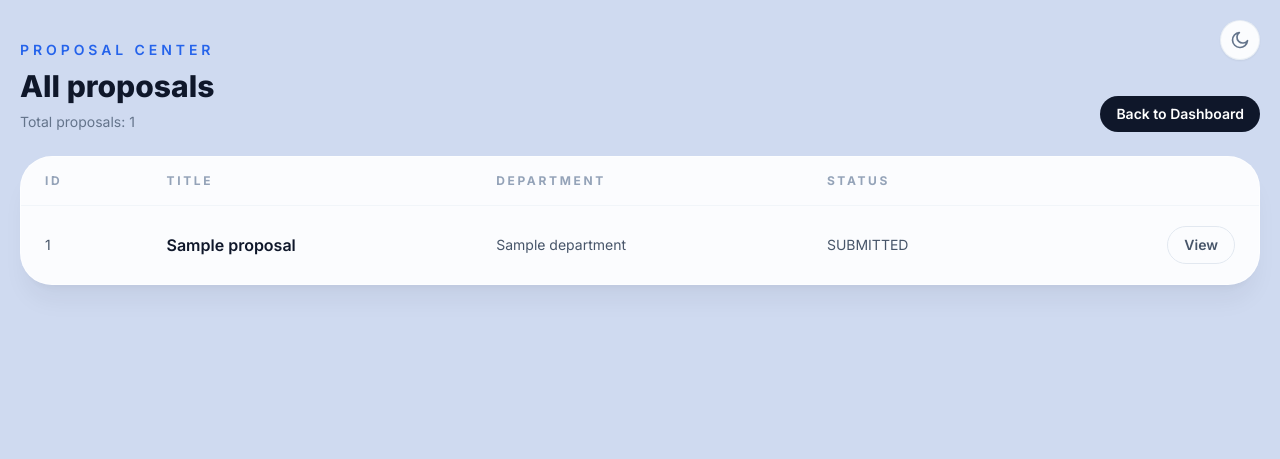
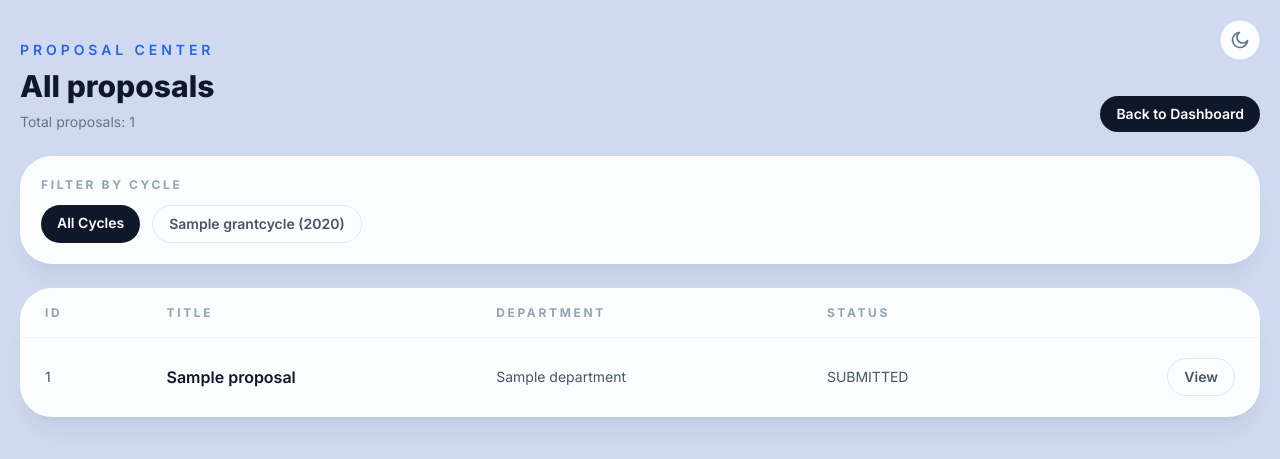
Before and after one commit to akibhassan66-pixel/ctrg_project, a Django app: page /proposals/ in a window 1280 px wide. Shown: the top 459 px of the page. Run offline with Django 5.2, Linux system fonts and the light colour scheme; a user stored in the database is signed in; tables that the repository leaves empty hold one stand-in row (values such as "Sample post"); parts of the project's set-up code (start-up, migrations or seed data) failed here and were passed over; some libraries are stand-ins or nearby versions.

Commit message:
Add chair PI access and proposal filtering

```diff
--- a/ctrg_app/p3_views_pi.py
+++ b/ctrg_app/p3_views_pi.py
@@ -208,7 +208,7 @@ def is_reviewer(user):
     return Reviewers.objects.filter(user=user, is_active=True).exists()
 
 def is_pi(user):
-    return not is_chair(user)
+    return user.is_authenticated
 
 
 def get_pi_school(user, proposals=None):
--- a/ctrg_app/templates/proposals/proposal_list.html
+++ b/ctrg_app/templates/proposals/proposal_list.html
@@ -42,6 +42,26 @@
             <a href="{% url 'dashboard' %}" class="inline-flex rounded-full bg-slate-900 px-4 py-2 text-sm font-semibold text-white transition hover:bg-blue-700 dark:bg-blue-600 dark:hover:bg-blue-500">Back to Dashboard</a>
         </section>
 
+        <section class="animate-fade-up mb-6" style="animation-delay:40ms">
+            <div class="rounded-[2rem] border border-white/60 bg-white/90 p-5 shadow-xl shadow-slate-900/5 backdrop-blur dark:border-slate-700/60 dark:bg-slate-800/85">
+                <div class="flex flex-col gap-3">
+                    <p class="text-xs font-bold uppercase tracking-[0.22em] text-slate-400">Filter By Cycle</p>
+                    <div class="flex flex-wrap gap-3">
+                        <a href="{% url 'proposal_list' %}"
+                           class="inline-flex rounded-full px-4 py-2 text-sm font-semibold transition {% if not selected_cycle_id %}bg-slate-900 text-white dark:bg-blue-600{% else %}border border-slate-200 text-slate-600 hover:bg-slate-50 dark:border-slate-700 dark:text-slate-300 dark:hover:bg-slate-700{% endif %}">
+                            All Cycles
+                        </a>
+                        {% for cycle in cycles %}
+                        <a href="{% url 'proposal_list' %}?cycle_id={{ cycle.cycle_id }}"
+                           class="inline-flex rounded-full px-4 py-2 text-sm font-semibold transition {% if selected_cycle_id == cycle.cycle_id|stringformat:'s' %}bg-slate-900 text-white dark:bg-blue-600{% else %}border border-slate-200 text-slate-600 hover:bg-slate-50 dark:border-slate-700 dark:text-slate-300 dark:hover:bg-slate-700{% endif %}">
+                            {{ cycle.cycle_name }} ({{ cycle.year }})
+                        </a>
+                        {% endfor %}
+                    </div>
+                </div>
+            </div>
+        </section>
+
         <section class="animate-fade-up overflow-hidden rounded-[2rem] border border-white/60 bg-white/90 shadow-xl shadow-slate-900/5 backdrop-blur dark:border-slate-700/60 dark:bg-slate-800/85" style="animation-delay:80ms">
             <div class="overflow-x-auto">
                 <table class="min-w-full">
@@ -57,7 +77,7 @@
                     <tbody class="divide-y divide-slate-100 dark:divide-slate-800">
                         {% for p in proposals %}
                         <tr class="transition hover:bg-slate-50/80 dark:hover:bg-slate-700/50">
-                            <td class="px-6 py-5 text-sm text-slate-600 dark:text-slate-300">{{ p.proposal_id }}</td>
+                            <td class="px-6 py-5 text-sm text-slate-600 dark:text-slate-300">{{ forloop.counter }}</td>
                             <td class="px-6 py-5 font-semibold text-slate-900 dark:text-white">{{ p.title }}</td>
                             <td class="px-6 py-5 text-sm text-slate-600 dark:text-slate-300">{{ p.department.department_name }}</td>
                             <td class="px-6 py-5 text-sm text-slate-600 dark:text-slate-300">{{ p.status }}</td>
--- a/ctrg_app/views.py
+++ b/ctrg_app/views.py
@@ -1,3 +1,5 @@
+from urllib.parse import urlparse
+
 from django.contrib.auth.hashers import make_password
 from django.utils import timezone
 from django.db import connection
@@ -221,7 +223,7 @@ def dashboard(request):
     context = {
         'is_chair': is_chair,
         'is_reviewer': is_reviewer,
-        'is_pi': not is_chair,
+        'is_pi': True,
     }
     return render(request, 'dashboard.html', context)
 
@@ -441,7 +443,21 @@ def reviewer_detail(request, reviewer_id):
         Reviewers.objects.select_related('user', 'department', 'department__school'),
         reviewer_id=reviewer_id
     )
-    return render(request, 'chair/reviewer_detail.html', {'reviewer': reviewer})
+    profile_picture = (getattr(reviewer.user, 'profile_picture', '') or '').strip()
+    profile_picture_url = ''
+    if profile_picture:
+        parsed_profile = urlparse(profile_picture)
+        if parsed_profile.scheme and parsed_profile.netloc:
+            profile_picture_url = profile_picture
+        elif profile_picture.startswith(settings.MEDIA_URL):
+            profile_picture_url = profile_picture
+        else:
+            profile_picture_url = f"{settings.MEDIA_URL}{profile_picture.lstrip('/')}"
+
+    return render(request, 'chair/reviewer_detail.html', {
+        'reviewer': reviewer,
+        'profile_picture_url': profile_picture_url,
+    })
 
 
 def create_reviewer(request):
@@ -772,15 +788,50 @@ def proposal_list(request):
     if not request.user.is_authenticated:
         return redirect('login')
 
-    proposals = Proposals.objects.all()
-    return render(request, 'proposals/proposal_list.html', {'proposals': proposals})
+    try:
+        chair = SrcChairs.objects.select_related('school').get(user=request.user, is_active=True)
+    except SrcChairs.DoesNotExist:
+        return redirect('login')
+
+    cycles = list(
+        Grantcycles.objects
+        .filter(school=chair.school)
+        .order_by('-year', '-cycle_id')
+    )
+
+    selected_cycle_id = request.GET.get('cycle_id')
+
+    proposals = (
+        Proposals.objects
+        .filter(department__school=chair.school)
+        .select_related('department', 'department__school', 'pi_user', 'cycle')
+        .order_by('-proposal_id')
+    )
+
+    if selected_cycle_id:
+        proposals = proposals.filter(cycle_id=selected_cycle_id)
+
+    return render(request, 'proposals/proposal_list.html', {
+        'proposals': proposals,
+        'cycles': cycles,
+        'selected_cycle_id': str(selected_cycle_id) if selected_cycle_id else '',
+    })
 
 
 from .models import SrcChairs
 
 
 def proposal_detail(request, proposal_id):
-    proposal = get_object_or_404(Proposals, proposal_id=proposal_id)
+    try:
+        chair = SrcChairs.objects.select_related('school').get(user=request.user, is_active=True)
+    except SrcChairs.DoesNotExist:
+        return redirect('login')
+
+    proposal = get_object_or_404(
+        Proposals.objects.select_related('department', 'department__school'),
+        proposal_id=proposal_id,
+        department__school=chair.school,
+    )
     docs = Proposaldocuments.objects.filter(proposal=proposal)
 
     # ✅ ADD THIS
@@ -803,12 +854,17 @@ def assign_reviewer(request, proposal_id):
     if not request.user.is_authenticated:
         return redirect('login')
 
-    if not SrcChairs.objects.filter(user=request.user, is_active=True).exists():
+    try:
+        chair = SrcChairs.objects.select_related('school').get(user=request.user, is_active=True)
+    except SrcChairs.DoesNotExist:
         messages.error(request, "Only SRC Chair can assign reviewers.")
-        return redirect('proposal_detail', proposal_id=proposal_id)
+        return redirect('login')
 
     try:
-        proposal = Proposals.objects.select_related('department__school').get(proposal_id=proposal_id)
+        proposal = Proposals.objects.select_related('department__school').get(
+            proposal_id=proposal_id,
+            department__school=chair.school,
+        )
     except Proposals.DoesNotExist:
         messages.error(request, "Proposal not found.")
         return redirect('proposal_list')
```
Also changed, not shown: templates/chair/reviewer_detail.html (+9 -7 lines).
